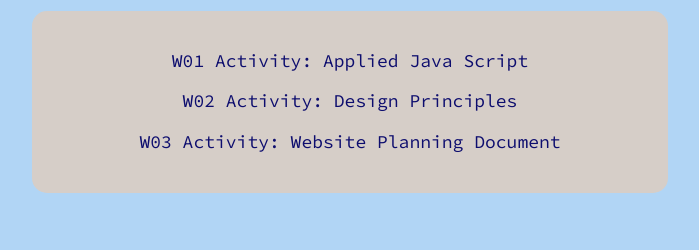
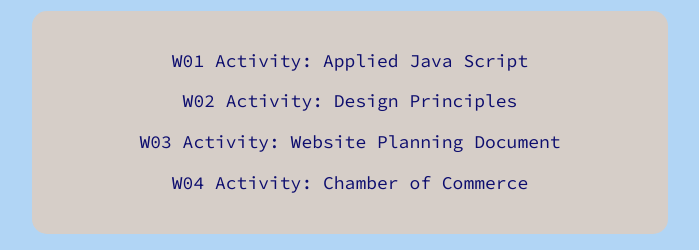
Before and after one commit to BenjaminDowdle/cse230-projects, a plain HTML site: page index.html in a window 1280 px wide. Shown: the part 548-798 px from the top of the page, without its empty margins (290-989 px from the left). Drawn offline with Linux system fonts and the light colour scheme.

Commit message:
Added link to W04 Chamber of Commerce site

```diff
--- a/index.html
+++ b/index.html
@@ -37,6 +37,7 @@
         >W02 Activity: Design Principles</a
         >
         <a href="lesson3/index.html" class="assignment">W03 Activity: Website Planning Document</a>
+        <a href="chamber/index.html" class="assignment">W04 Activity: Chamber of Commerce</a>
       </div>
     </main>
     <footer>
```
